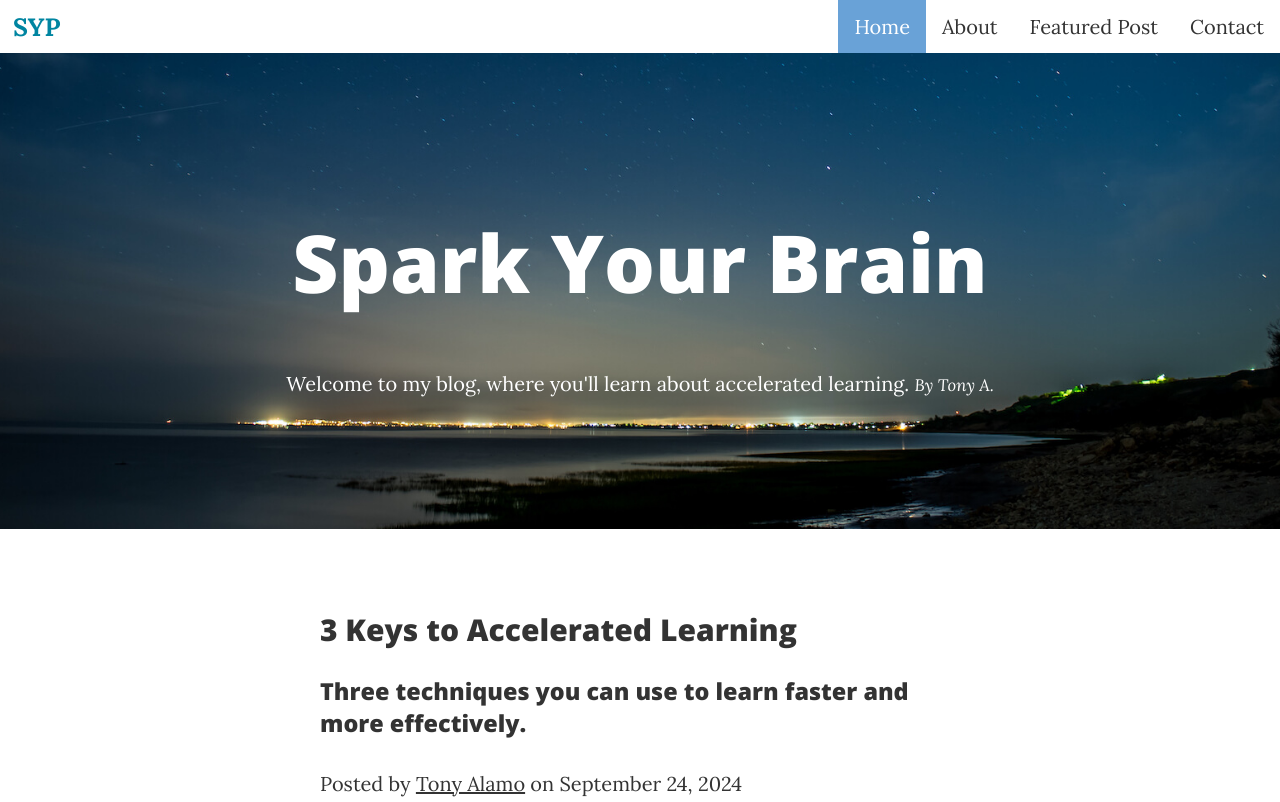
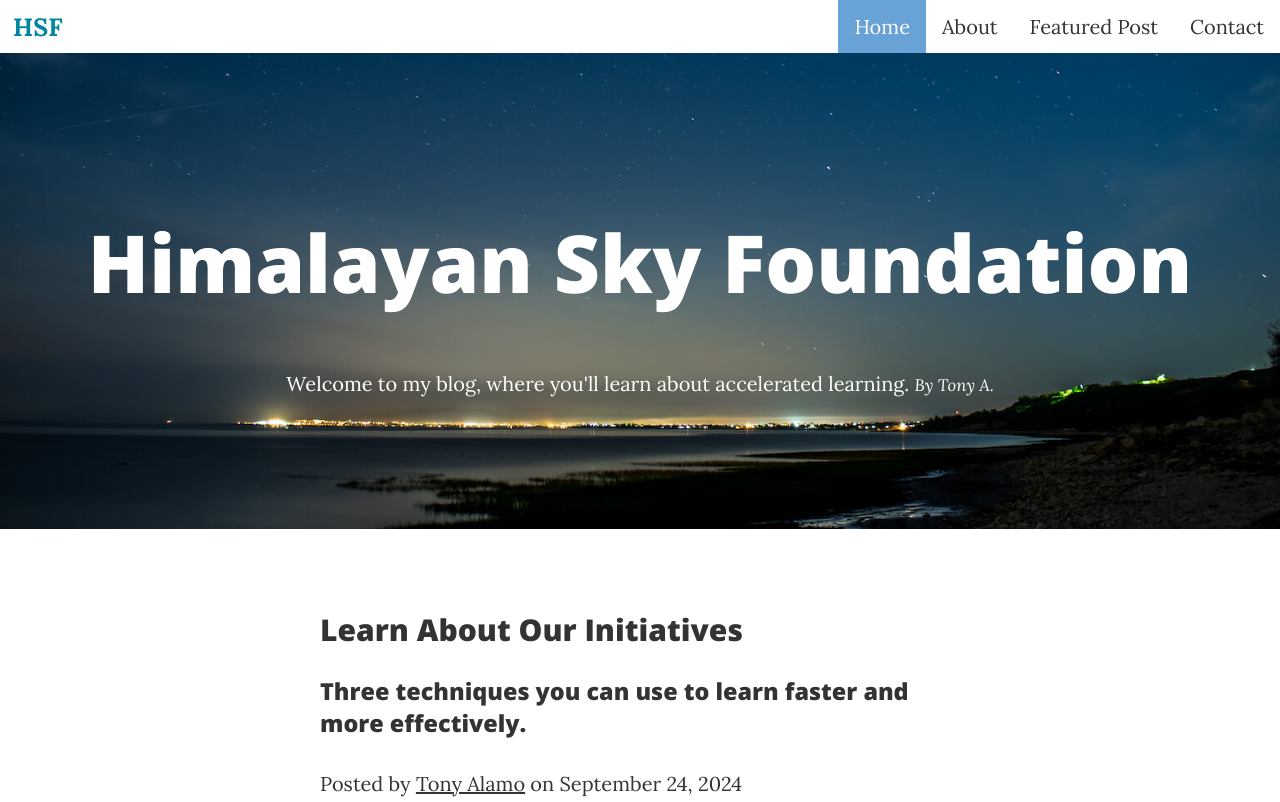
Before and after one commit to lhakpasherpasky/himalayan-sky-foundation, a plain HTML site: page index.html in a window 1280 px wide. Shown: the top 802 px of the page. Drawn offline with nearby package versions, Linux system fonts and the light colour scheme.

Commit message:
Update index.html

```diff
--- a/index.html
+++ b/index.html
@@ -1,7 +1,7 @@
 <!DOCTYPE html>
 <html lang="en">
   <head>
-    <title>My Blog</title>
+    <title>Home</title>
     <link rel="icon" type="image/x-icon" href="img/favicon.ico">
 
     <link href="css/style.css" rel="stylesheet">
@@ -11,7 +11,7 @@
   </head>
   <body>
     <nav>
-      <a class="navbar-brand" href="index.html">SYP</a>
+      <a class="navbar-brand" href="index.html">HSF</a>
       <ul>
         <li><a href="index.html" class="active">Home</a></li>
         <li><a href="about.html">About</a></li>
@@ -20,13 +20,13 @@
       </ul>
     </nav>
     <header id="home-header">
-      <h1>Spark Your Brain</h1>
+      <h1>Himalayan Sky Foundation</h1>
       <p>Welcome to my blog, where you'll learn about accelerated learning. <span>By Tony A.</span></p>
     </header>
     <main>
       <section>
         <a href="post.html">
-          <h2>3 Keys to Accelerated Learning</h2>
+          <h2>Learn About Our Initiatives</h2>
           <h3>Three techniques you can use to learn faster and more effectively.</h3>
         </a>
         <p>Posted by <a href="about.html">Tony Alamo</a> on September 24, 2024</p>
@@ -63,7 +63,7 @@
         <li><a href="#">Facebook</a></li>
         <li><a href="#">GitHub</a></li>
       </ul>
-      <p>Copyright &copy; Tony Alamo's Website 2024</p>
+      <p>Copyright &copy; Lhakpa Sky's Website 2024</p>
     </footer>
   </body>
 </html>
```
